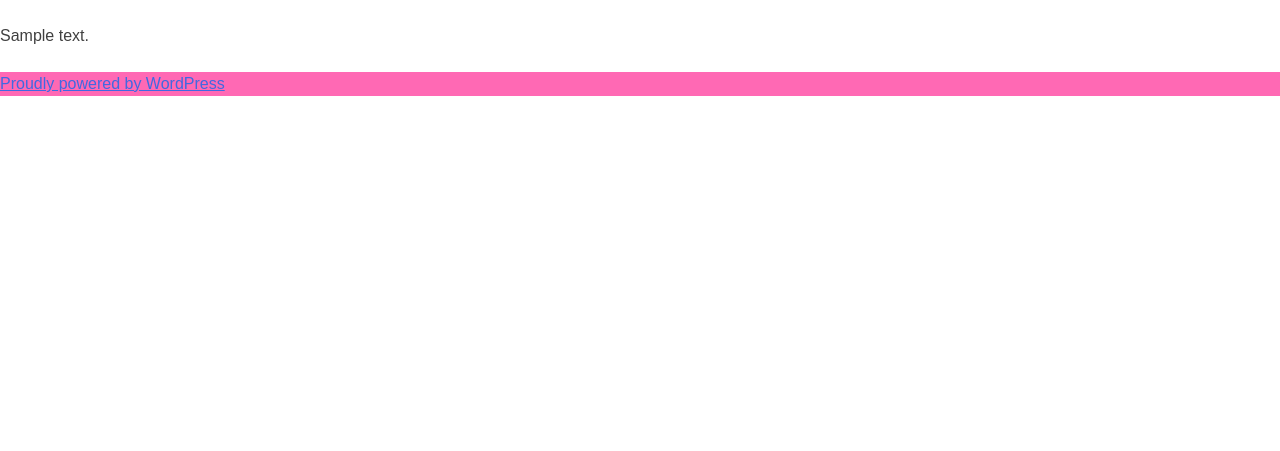
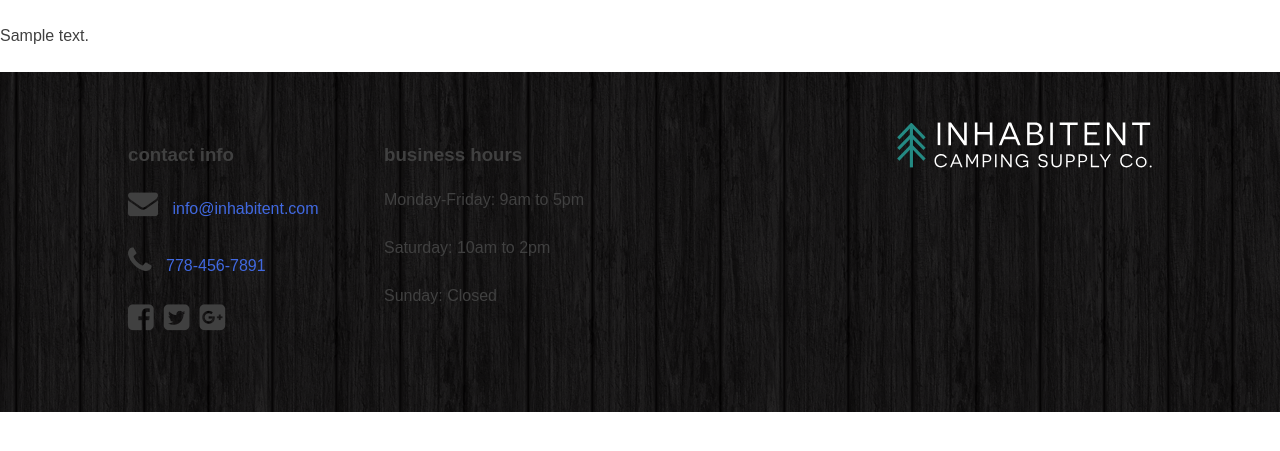
Before and after one commit to markfloress/Project-4, a WordPress theme: template themes/Inhabitent/page.php in a window 1280 px wide. Shown: the part 96-547 px from the top of the page. Run offline with PHP 8.4 and a stand-in for WordPress, Linux system fonts and the light colour scheme; the site name, menu and one post (Sample post) are stand-ins, and other content is empty; some libraries are stand-ins or nearby versions.

Commit message:
added front pagephp and styled footer

```diff
--- a/themes/Inhabitent/footer.php
+++ b/themes/Inhabitent/footer.php
@@ -10,9 +10,26 @@
 			</div><!-- #content -->
 
 			<footer id="colophon" class="site-footer" role="contentinfo">
-				<div class="site-info">
-					<a href="<?php echo esc_url( 'https://wordpress.org/' ); ?>"><?php printf( esc_html( 'Proudly powered by %s' ), 'WordPress' ); ?></a>
-				</div><!-- .site-info -->
+				<div class='footer_info'>
+				<div class='footer_contact_info'>
+					<h3> contact info </h3>
+					<p><i class="fa fa-envelope" aria-hidden="true"></i><a> info@inhabitent.com </a></p>
+					<p><i class="fa fa-phone" aria-hidden="true"></i><a> 778-456-7891 </a></p>
+					<p><i class="fa fa-facebook-square" aria-hidden="true"></i><i class="fa fa-twitter-square" aria-hidden="true"></i><i class="fa fa-google-plus-square" aria-hidden="true"></i></p>
+				</div>
+
+				<div class='footer_hours'>
+					<h3> business hours </h3>
+					<p><span>Monday-Friday: </span>9am to 5pm</p>
+					<p><span>Saturday: </span>10am to 2pm</p>
+					<p><span>Sunday: </span>Closed</p>
+				</div>
+
+				<div class='footer_logo_container'>
+				<a href='#' class='inhab_logo'><img src="<?php echo get_template_directory_uri();?>/assets/logos/inhabitent-logo-text.svg" alt="inhabitent logo"></a>
+				</div>
+				</div>
+
 			</footer><!-- #colophon -->
 		</div><!-- #page -->
 
--- a/themes/Inhabitent/functions.php
+++ b/themes/Inhabitent/functions.php
@@ -109,3 +109,9 @@ require get_template_directory() . '/inc/template-tags.php';
  * Custom functions that act independently of the theme templates.
  */
 require get_template_directory() . '/inc/extras.php';
+
+wp_update_term(1, 'category', array(
+    'name' => 'hello',
+    'slug' => 'hello',
+    'description' => 'hi'
+));
--- a/themes/Inhabitent/page.php
+++ b/themes/Inhabitent/page.php
@@ -16,6 +16,15 @@ get_header(); ?>
 
 			<?php endwhile; // End of the loop. ?>
 
+
+			<?php
+   $args = array( 'post_type' => 'product', 'order' => 'ASC' );
+   $product_posts = get_posts( $args ); // returns an array of posts
+?>
+<?php foreach ( $product_posts as $post ) : setup_postdata( $post ); ?>
+   <?php ?>
+<?php endforeach; wp_reset_postdata(); ?>
+
 		</main><!-- #main -->
 	</div><!-- #primary -->
 
--- a/themes/Inhabitent/sass/_footer.scss
+++ b/themes/Inhabitent/sass/_footer.scss
@@ -1,3 +1,37 @@
 .site-footer{
-  background-color: hotpink;
+  background-image: url(../../assets/dark-wood.png);
+  height: 340px;
 }
+
+.footer_info{
+  display: flex;
+  flex-direction: row;
+  width: 80%;
+  margin: 0 auto;
+  padding: 50px 0;
+}
+
+.footer_contact_info, .footer_hours{
+  width: 25%;
+}
+
+.footer_contact_info i{
+  padding-right: 10px;
+  font-size: 30px;
+}
+
+.footer_contact_info li, .footer_contact_info ul{
+  list-style: none;
+  padding: 0;
+  margin: 0;
+}
+
+.footer_logo_container{
+  width: 50%;
+  display: flex;
+  justify-content: flex-end;
+}
+
+.inhab_logo{
+  width: 50%;
+}
--- a/themes/Inhabitent/style.css
+++ b/themes/Inhabitent/style.css
@@ -657,4 +657,36 @@ object {
 --------------------------------------------------------------*/
 /* Front page */
 .site-footer {
-  background-color: hotpink; }
+  background-image: url(../../assets/dark-wood.png);
+  height: 340px; }
+
+.footer_info {
+  display: -ms-flexbox;
+  display: flex;
+  -ms-flex-direction: row;
+      flex-direction: row;
+  width: 80%;
+  margin: 0 auto;
+  padding: 50px 0; }
+
+.footer_contact_info, .footer_hours {
+  width: 25%; }
+
+.footer_contact_info i {
+  padding-right: 10px;
+  font-size: 30px; }
+
+.footer_contact_info li, .footer_contact_info ul {
+  list-style: none;
+  padding: 0;
+  margin: 0; }
+
+.footer_logo_container {
+  width: 50%;
+  display: -ms-flexbox;
+  display: flex;
+  -ms-flex-pack: end;
+      justify-content: flex-end; }
+
+.inhab_logo {
+  width: 50%; }
```
Also changed, not shown: themes/Inhabitent/front-page.php (added, +39 -0 lines), themes/Inhabitent/build/css/style.min.css, themes/Inhabitent/inc/extras.php (line endings or trailing spaces), 1 other file.
